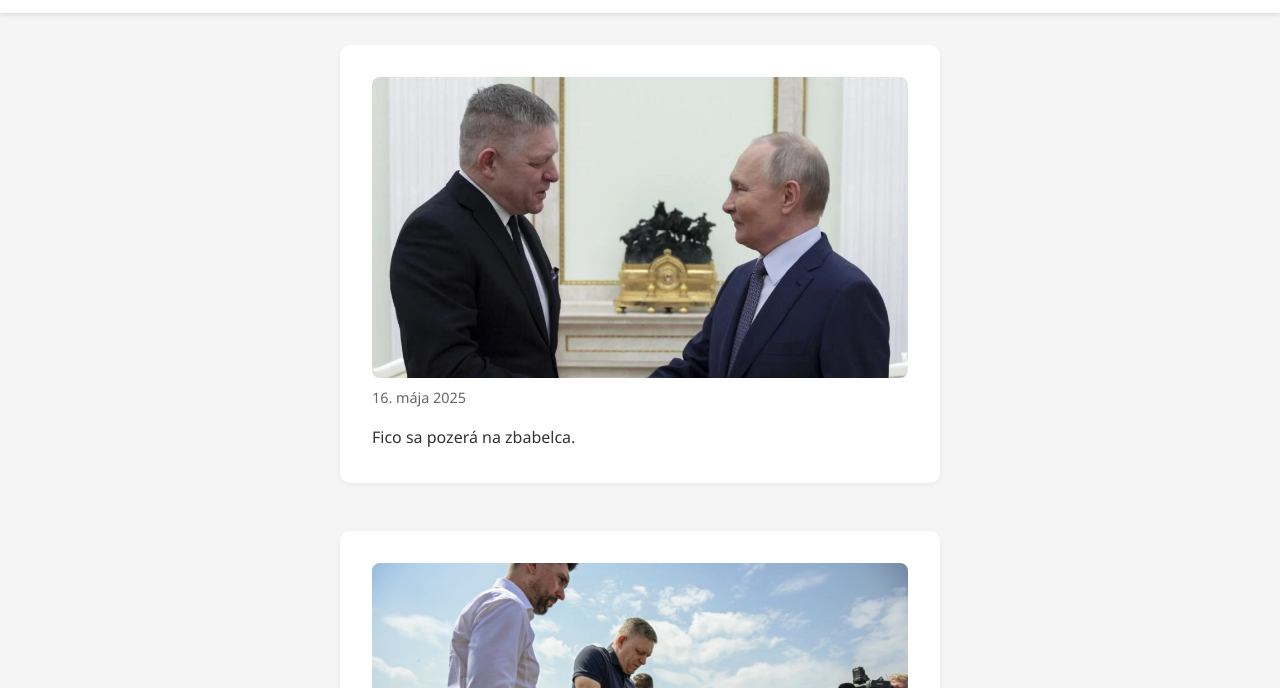
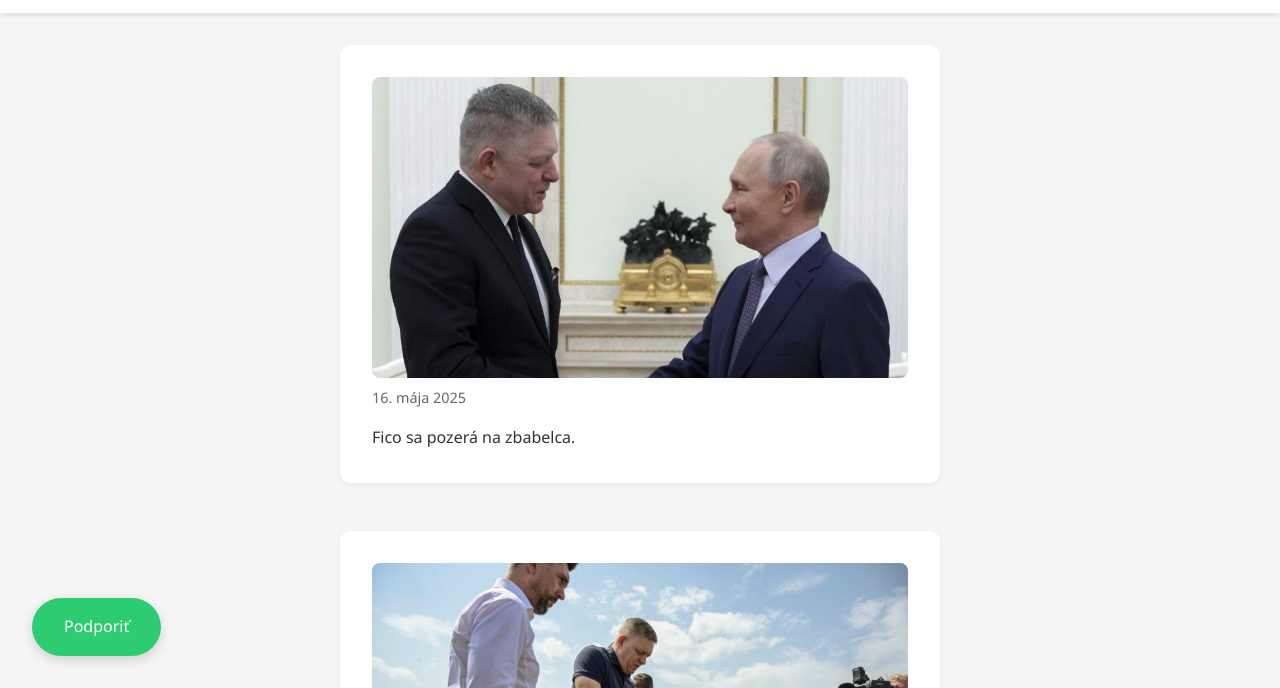
Before and after one commit to pilvikala/fico-pozera-veci, a website: page index.html in a window 1280 px wide. Shown: the part 112-800 px from the top of the page. Drawn offline with Linux system fonts and the light colour scheme.

Commit message:
donate button

```diff
--- a/index.html
+++ b/index.html
@@ -21,6 +21,13 @@
         <!-- Posts will be loaded here dynamically -->
       </section>
     </main>
+
+    <a
+      href="https://www.zbraneproukrajinu.cz/"
+      target="_blank"
+      class="floating-donate-button"
+      >Podporiť</a
+    >
 
     <footer>
       <p>&copy; 2025 Fico sa pozerá na veci. Všetky práva vyhradené.</p>
--- a/package.json
+++ b/package.json
@@ -4,12 +4,13 @@
   "description": "Blog o pozorovaní vecí",
   "scripts": {
     "build": "node build.js",
-    "dev": "npx http-server -p 3000 --cors -c-1"
+    "dev": "nodemon --watch . --watch posts --watch build.js --ext js,md,html,css --exec 'npm run build && npx http-server -p 3000 --cors -c-1'"
   },
   "dependencies": {
     "gray-matter": "^4.0.3"
   },
   "devDependencies": {
-    "http-server": "^14.1.1"
+    "http-server": "^14.1.1",
+    "nodemon": "^3.0.3"
   }
 }
--- a/styles.css
+++ b/styles.css
@@ -31,6 +31,7 @@ nav ul {
   list-style: none;
   display: flex;
   gap: 2rem;
+  align-items: center;
 }
 
 nav a {
@@ -42,6 +43,27 @@ nav a {
 
 nav a:hover {
   color: #3498db;
+}
+
+.floating-donate-button {
+  position: fixed;
+  bottom: 2rem;
+  left: 2rem;
+  background-color: #2ecc71;
+  color: white;
+  text-decoration: none;
+  padding: 1rem 2rem;
+  border-radius: 50px;
+  font-weight: 500;
+  box-shadow: 0 4px 12px rgba(0, 0, 0, 0.15);
+  transition: all 0.3s ease;
+  z-index: 1000;
+}
+
+.floating-donate-button:hover {
+  background-color: #27ae60;
+  transform: translateY(-2px);
+  box-shadow: 0 6px 16px rgba(0, 0, 0, 0.2);
 }
 
 /* Main content styles */
@@ -152,4 +174,11 @@ footer {
   main {
     padding: 0 1rem;
   }
+
+  .floating-donate-button {
+    padding: 0.75rem 1.5rem;
+    font-size: 0.9rem;
+    bottom: 1.5rem;
+    left: 1.5rem;
+  }
 }
```
Also changed, not shown: 1 other file.
